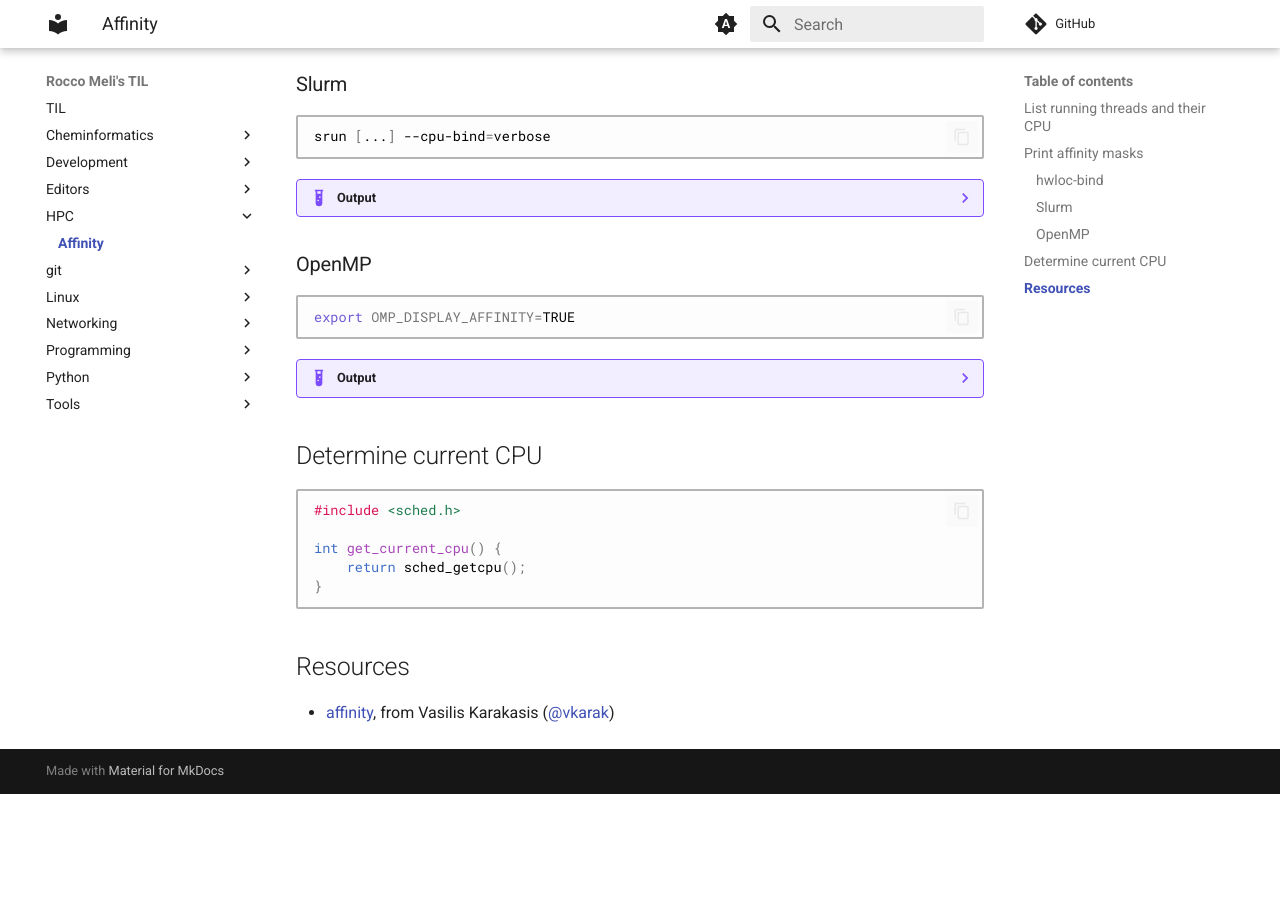
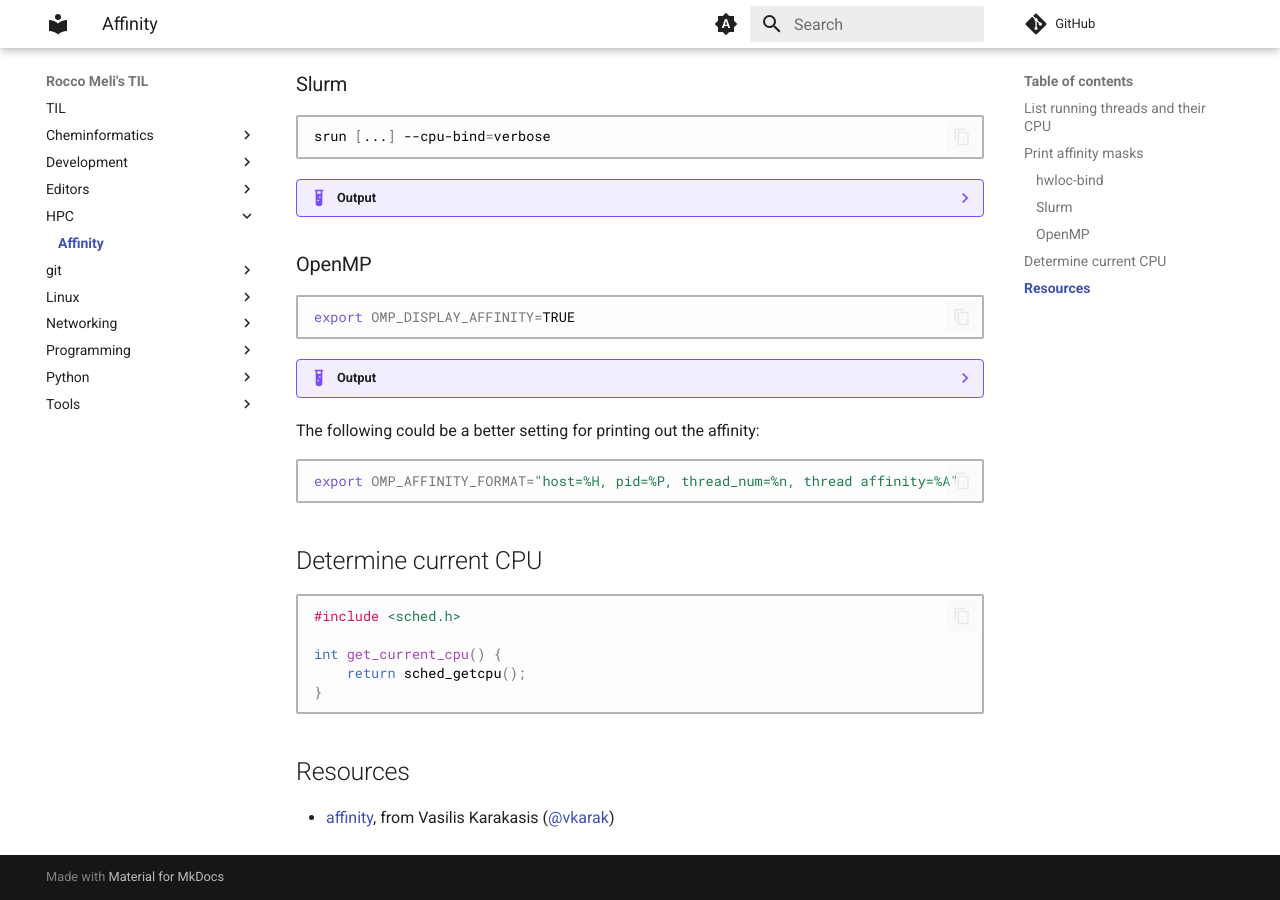
Before and after one commit to RMeli/TIL, an MkDocs documentation site: the page built from docs/hpc/affinity.md, in a window 1280 px wide and 900 px high, scrolled down 735 px. Built offline with MkDocs 1.6.1 and Material for MkDocs 9.7.7, drawn with Linux system fonts in a browser that asks for light colours; comment, search, counter and statistics services are not loaded; before the commit the page ends 1529 px from its top, so only the background shows below that.

Commit message:
add omp affinity print

````diff
--- a/docs/hpc/affinity.md
+++ b/docs/hpc/affinity.md
@@ -338,6 +338,12 @@ export OMP_DISPLAY_AFFINITY=TRUE
     level 1 thread 0x400041fac900 affinity 1-8
     ```
 
+The following could be a better setting for printing out the affinity:
+
+```bash
+export OMP_AFFINITY_FORMAT="host=%H, pid=%P, thread_num=%n, thread affinity=%A"
+```
+
 ## Determine current CPU
 
 ```c
````
